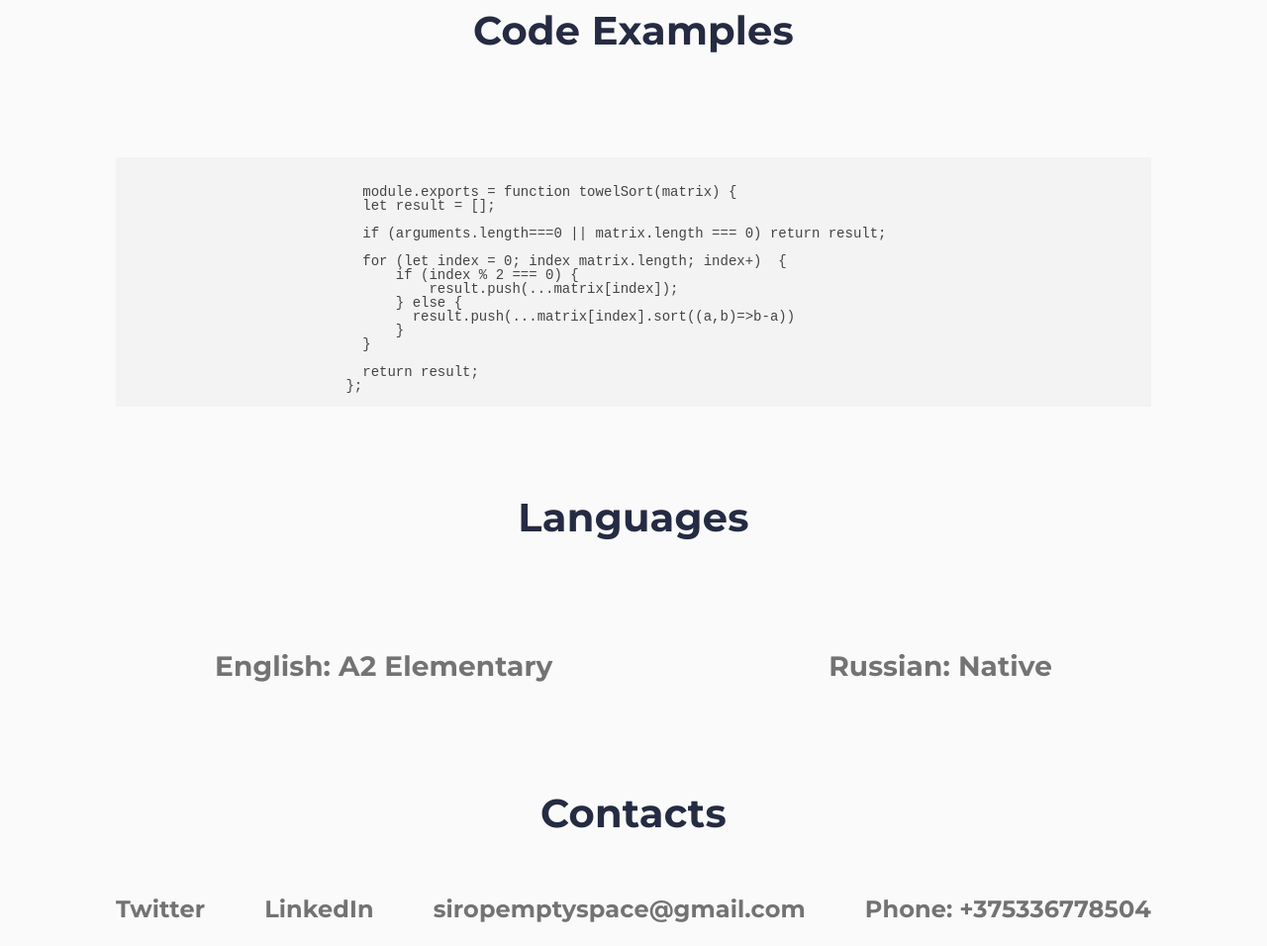
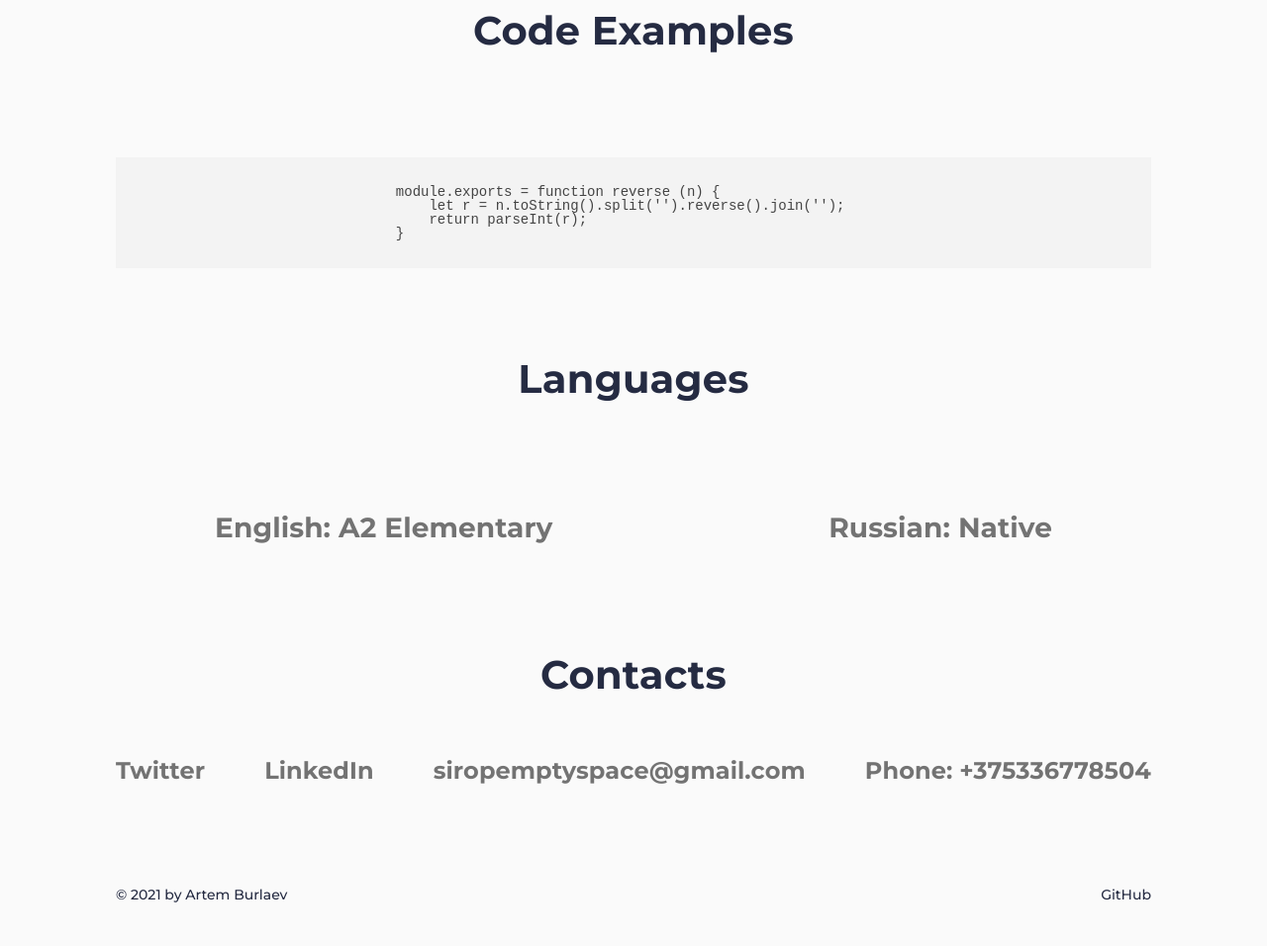
Before and after one commit to arianspacerock/rsschool-cv, a plain HTML site: page index.html in a window 1280 px wide. Shown: the part 1795-2751 px from the top of the page at 99% size. After the commit the page ends 2716 px from the top, so only its background shows below. Drawn offline with nearby package versions, Linux system fonts and the light colour scheme.

Commit message:
init: change code

```diff
--- a/index.html
+++ b/index.html
@@ -143,21 +143,11 @@
                     <div class="whoweare__code">
                         <div class="whoweare__cod">
                             <pre><code class="html">
-                            module.exports = function towelSort(matrix) {
-                            let result = [];
-
-                            if (arguments.length===0 || matrix.length === 0) return result;
-
-                            for (let index = 0; index matrix.length; index+)  {
-                                if (index % 2 === 0) {
-                                    result.push(...matrix[index]);
-                                } else {
-                                  result.push(...matrix[index].sort((a,b)=>b-a))
+                                module.exports = function reverse (n) {
+                                    let r = n.toString().split('').reverse().join('');
+                                    return parseInt(r);
                                 }
-                            }
-
-                            return result;
-                          };</code></pre>
+                            </code></pre>
                         </div>
                     </div>
                 </div>
```
